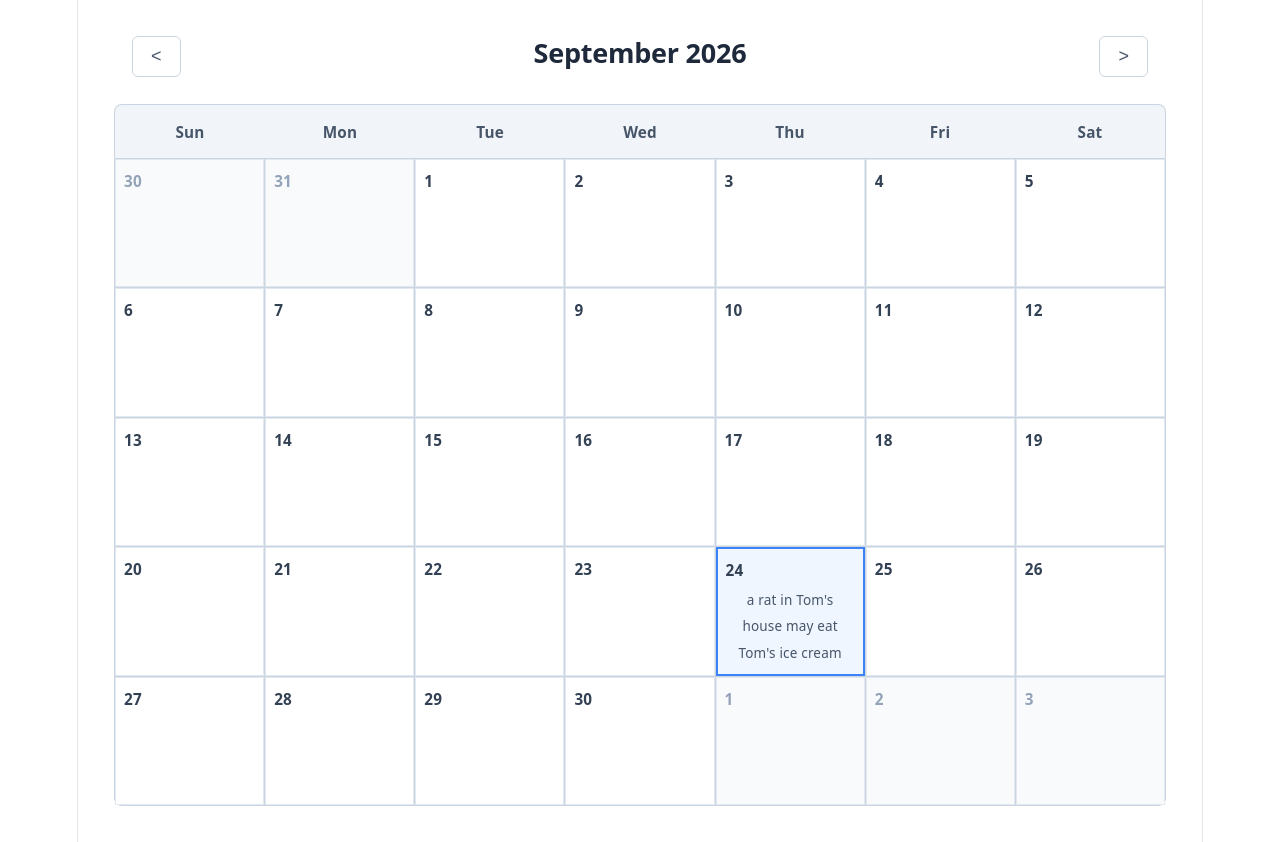
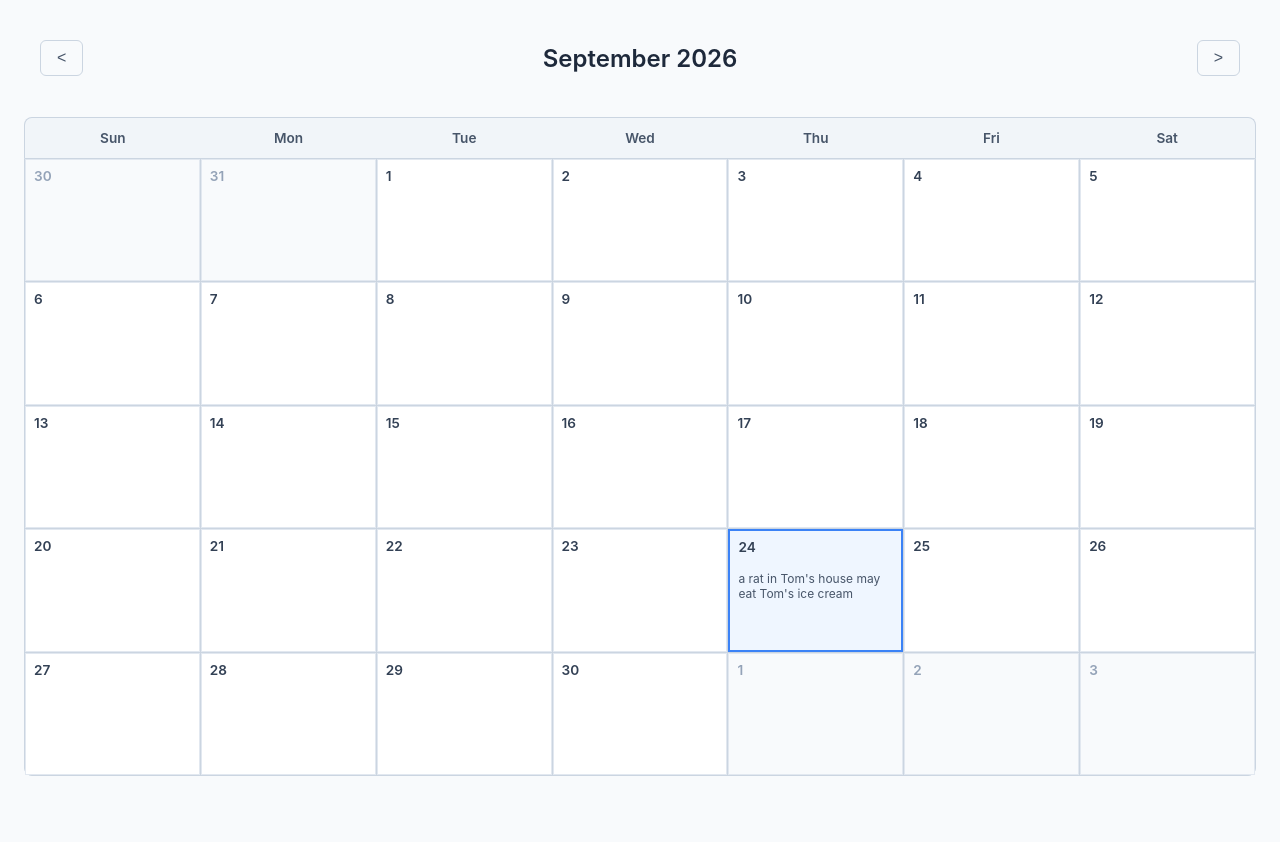
Before and after one commit to john518/daily-notes-md, a Vue app in the folder client/: page / in a window 1280 px wide. After the commit the page ends 800 px from the top, so only its background shows below. Built offline with nearby package versions, Linux system fonts and the light colour scheme.

Commit message:
style: fill all available space
- includes stripping out vite defaults

```diff
--- a/client/src/components/DayCell.vue
+++ b/client/src/components/DayCell.vue
@@ -37,7 +37,8 @@ defineEmits(['edit-day'])
   flex-direction: column;
   overflow: hidden;
   transition: border-color 0.2s;
-  min-height: 100px;
+  height: 100%; /* Ensure it fills the grid cell vertically */
+  box-sizing: border-box;
 }
 
 .day-cell:hover {
--- a/client/src/components/MonthView.vue
+++ b/client/src/components/MonthView.vue
@@ -90,9 +90,12 @@ const handleEditDay = (day) => {
 
 <style scoped>
 .month-container {
-  max-width: 1100px;
-  margin: 0 auto;
-  padding: 2rem;
+  width: 100%;
+  height: 100%;
+  box-sizing: border-box;
+  padding: 1.5rem;
+  display: flex;
+  flex-direction: column;
   font-family: inherit;
 }
 
@@ -147,11 +150,14 @@ const handleEditDay = (day) => {
 .days-grid {
   display: grid;
   grid-template-columns: repeat(7, 1fr);
-  grid-template-rows: repeat(5, minmax(110px, 1fr));
+  grid-template-rows: repeat(5, minmax(0, 1fr)); /* Crucial: tells rows to divide the flexible height evenly */
+  flex: 1;
   border: 1px solid #cbd5e1;
   border-bottom-left-radius: 8px;
   border-bottom-right-radius: 8px;
   background-color: #cbd5e1; /* acts as gap lines */
   gap: 1px;
+  min-height: 0; /* Prevents flexbox overflow bugs */
 }
+
 </style>
--- a/client/src/style.css
+++ b/client/src/style.css
@@ -1,296 +1,23 @@
-:root {
-  --text: #6b6375;
-  --text-h: #08060d;
-  --bg: #fff;
-  --border: #e5e4e7;
-  --code-bg: #f4f3ec;
-  --accent: #aa3bff;
-  --accent-bg: rgba(170, 59, 255, 0.1);
-  --accent-border: rgba(170, 59, 255, 0.5);
-  --social-bg: rgba(244, 243, 236, 0.5);
-  --shadow:
-    rgba(0, 0, 0, 0.1) 0 10px 15px -3px, rgba(0, 0, 0, 0.05) 0 4px 6px -2px;
-
-  --sans: system-ui, 'Segoe UI', Roboto, sans-serif;
-  --heading: system-ui, 'Segoe UI', Roboto, sans-serif;
-  --mono: ui-monospace, Consolas, monospace;
-
-  font: 18px/145% var(--sans);
-  letter-spacing: 0.18px;
-  color-scheme: light dark;
-  color: var(--text);
-  background: var(--bg);
-  font-synthesis: none;
-  text-rendering: optimizeLegibility;
-  -webkit-font-smoothing: antialiased;
-  -moz-osx-font-smoothing: grayscale;
-
-  @media (max-width: 1024px) {
-    font-size: 16px;
-  }
-}
-
-@media (prefers-color-scheme: dark) {
-  :root {
-    --text: #9ca3af;
-    --text-h: #f3f4f6;
-    --bg: #16171d;
-    --border: #2e303a;
-    --code-bg: #1f2028;
-    --accent: #c084fc;
-    --accent-bg: rgba(192, 132, 252, 0.15);
-    --accent-border: rgba(192, 132, 252, 0.5);
-    --social-bg: rgba(47, 48, 58, 0.5);
-    --shadow:
-      rgba(0, 0, 0, 0.4) 0 10px 15px -3px, rgba(0, 0, 0, 0.25) 0 4px 6px -2px;
-  }
-
-  #social .button-icon {
-    filter: invert(1) brightness(2);
-  }
-}
-
-body {
+/* Reset and viewport locking */
+html, body {
   margin: 0;
-}
-
-h1,
-h2 {
-  font-family: var(--heading);
-  font-weight: 500;
-  color: var(--text-h);
-}
-
-h1 {
-  font-size: 56px;
-  letter-spacing: -1.68px;
-  margin: 32px 0;
-  @media (max-width: 1024px) {
-    font-size: 36px;
-    margin: 20px 0;
-  }
-}
-h2 {
-  font-size: 24px;
-  line-height: 118%;
-  letter-spacing: -0.24px;
-  margin: 0 0 8px;
-  @media (max-width: 1024px) {
-    font-size: 20px;
-  }
-}
-p {
-  margin: 0;
-}
-
-code,
-.counter {
-  font-family: var(--mono);
-  display: inline-flex;
-  border-radius: 4px;
-  color: var(--text-h);
-}
-
-code {
-  font-size: 15px;
-  line-height: 135%;
-  padding: 4px 8px;
-  background: var(--code-bg);
-}
-
-.counter {
-  font-size: 16px;
-  padding: 5px 10px;
-  border-radius: 5px;
-  color: var(--accent);
-  background: var(--accent-bg);
-  border: 2px solid transparent;
-  transition: border-color 0.3s;
-  margin-bottom: 24px;
-
-  &:hover {
-    border-color: var(--accent-border);
-  }
-  &:focus-visible {
-    outline: 2px solid var(--accent);
-    outline-offset: 2px;
-  }
-}
-
-.hero {
-  position: relative;
-
-  .base,
-  .framework,
-  .vite {
-    inset-inline: 0;
-    margin: 0 auto;
-  }
-
-  .base {
-    width: 170px;
-    position: relative;
-    z-index: 0;
-  }
-
-  .framework,
-  .vite {
-    position: absolute;
-  }
-
-  .framework {
-    z-index: 1;
-    top: 34px;
-    height: 28px;
-    transform: perspective(2000px) rotateZ(300deg) rotateX(44deg) rotateY(39deg)
-      scale(1.4);
-  }
-
-  .vite {
-    z-index: 0;
-    top: 107px;
-    height: 26px;
-    width: auto;
-    transform: perspective(2000px) rotateZ(300deg) rotateX(40deg) rotateY(39deg)
-      scale(0.8);
-  }
+  padding: 0;
+  width: 100%;
+  height: 100%;
+  overflow: hidden; /* Prevents unwanted outer scrollbars */
+  font-family: -apple-system, BlinkMacSystemFont, "Segoe UI", Roboto, sans-serif;
+  background-color: #f8fafc;
 }
 
 #app {
-  width: 1126px;
-  max-width: 100%;
-  margin: 0 auto;
-  text-align: center;
-  border-inline: 1px solid var(--border);
-  min-height: 100svh;
-  display: flex;
-  flex-direction: column;
+  width: 100%;
+  height: 100%;
+  margin: 0;
+  padding: 0;
+  max-width: none; /* Removes Vite's default restriction */
+  text-align: left; /* Resets Vite's default text-center */
+}
+
+* {
   box-sizing: border-box;
 }
-
-#center {
-  display: flex;
-  flex-direction: column;
-  gap: 25px;
-  place-content: center;
-  place-items: center;
-  flex-grow: 1;
-
-  @media (max-width: 1024px) {
-    padding: 32px 20px 24px;
-    gap: 18px;
-  }
-}
-
-#next-steps {
-  display: flex;
-  border-top: 1px solid var(--border);
-  text-align: left;
-
-  & > div {
-    flex: 1 1 0;
-    padding: 32px;
-    @media (max-width: 1024px) {
-      padding: 24px 20px;
-    }
-  }
-
-  .icon {
-    margin-bottom: 16px;
-    width: 22px;
-    height: 22px;
-  }
-
-  @media (max-width: 1024px) {
-    flex-direction: column;
-    text-align: center;
-  }
-}
-
-#docs {
-  border-right: 1px solid var(--border);
-
-  @media (max-width: 1024px) {
-    border-right: none;
-    border-bottom: 1px solid var(--border);
-  }
-}
-
-#next-steps ul {
-  list-style: none;
-  padding: 0;
-  display: flex;
-  gap: 8px;
-  margin: 32px 0 0;
-
-  .logo {
-    height: 18px;
-  }
-
-  a {
-    color: var(--text-h);
-    font-size: 16px;
-    border-radius: 6px;
-    background: var(--social-bg);
-    display: flex;
-    padding: 6px 12px;
-    align-items: center;
-    gap: 8px;
-    text-decoration: none;
-    transition: box-shadow 0.3s;
-
-    &:hover {
-      box-shadow: var(--shadow);
-    }
-    .button-icon {
-      height: 18px;
-      width: 18px;
-    }
-  }
-
-  @media (max-width: 1024px) {
-    margin-top: 20px;
-    flex-wrap: wrap;
-    justify-content: center;
-
-    li {
-      flex: 1 1 calc(50% - 8px);
-    }
-
-    a {
-      width: 100%;
-      justify-content: center;
-      box-sizing: border-box;
-    }
-  }
-}
-
-#spacer {
-  height: 88px;
-  border-top: 1px solid var(--border);
-  @media (max-width: 1024px) {
-    height: 48px;
-  }
-}
-
-.ticks {
-  position: relative;
-  width: 100%;
-
-  &::before,
-  &::after {
-    content: '';
-    position: absolute;
-    top: -4.5px;
-    border: 5px solid transparent;
-  }
-
-  &::before {
-    left: 0;
-    border-left-color: var(--border);
-  }
-  &::after {
-    right: 0;
-    border-right-color: var(--border);
-  }
-}
```
